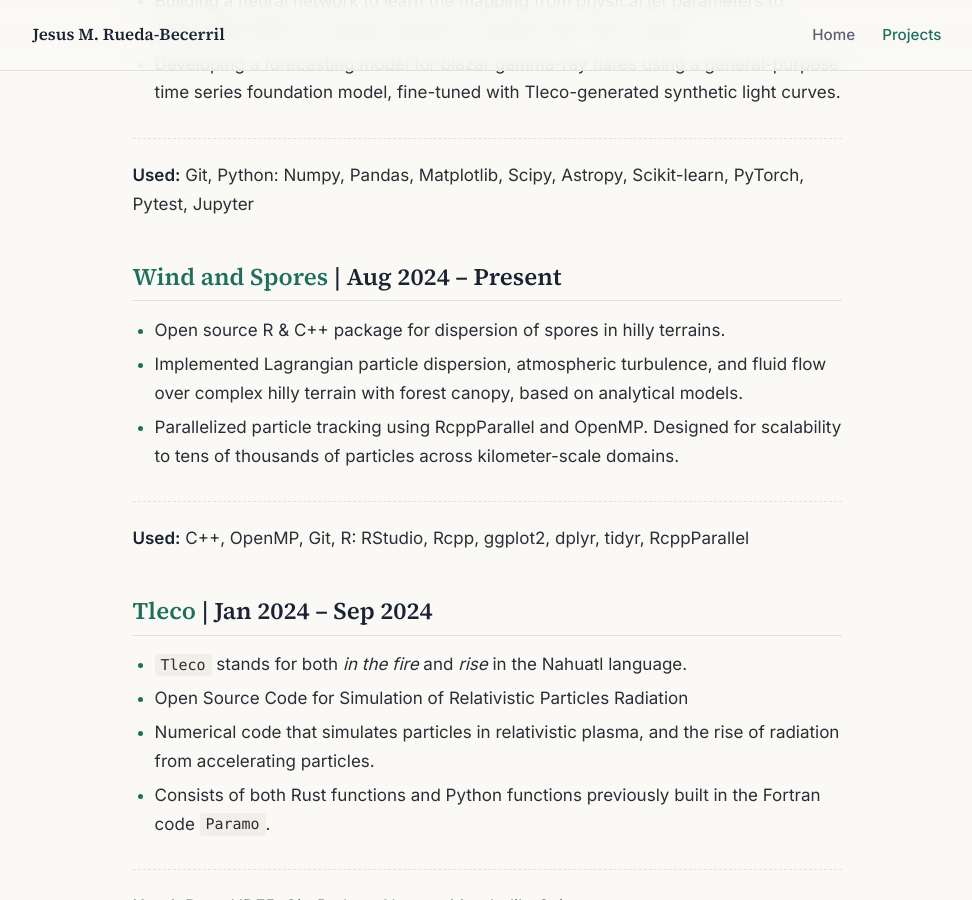
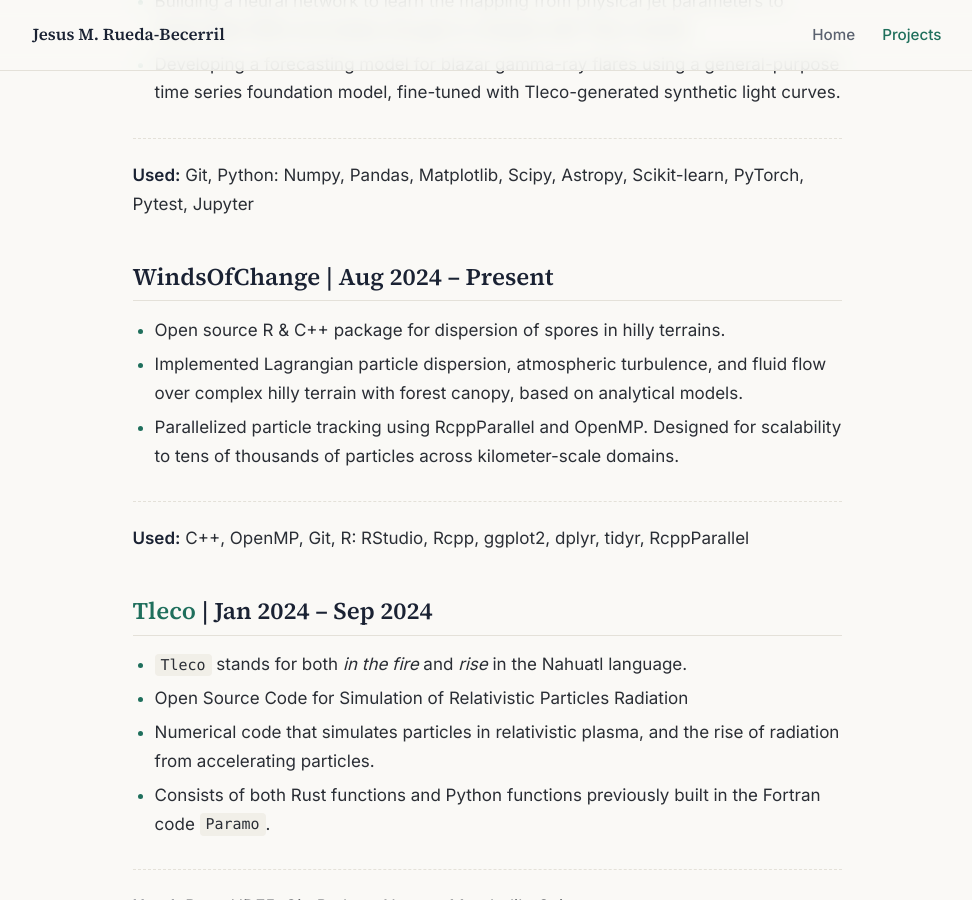
Before and after one commit to altjerue/altjerue.github.io, a Jekyll site: the page built from _pages/projects.md, in a window 1280 px wide and 900 px high, scrolled down 339 px. Shown: the whole window, without its empty margins (153-1125 px from the left). Built offline with Jekyll 4.4.1, drawn with Linux system fonts in a browser that asks for light colours.

Commit message:
Fix broken CV links, link previews, and project naming
- Point the Resume/CV links at the renamed PDFs in jmrb_cv
  (cv-RuedaBecerrilJM.pdf, resume-RuedaBecerrilJM.pdf); the old
  filenames returned 404.
- Set site url so jekyll-seo-tag emits absolute og:image/twitter:image
  and og:url/canonical again (lost when github-pages was dropped).
- Replace the empty site.github.build_revision CSS cache-buster with
  a build timestamp and drop dead site.github.* references.
- Add the missing #tleco and #windsofchange anchors on the Projects
  page and make the homepage links to them relative.
- Rename "Wind and Spores" to "WindsOfChange" and drop its link (the
  repo is private).
- Render LaTeX as plain text instead of a literal $\LaTeX$.
- Remove the dead Spanish CV comment.

Co-Authored-By: Claude Sonnet 5.5 <noreply@anthropic.com>

```diff
--- a/_config.yml
+++ b/_config.yml
@@ -6,6 +6,7 @@ kramdown:
 
 # Description
 title: Jesus M Rueda-Becerril, PhD
+url: https://altjerue.github.io
 logo: /images/Redwood.jpg
 # show_downloads: false
 name: Jesus M. Rueda-Becerril
--- a/_layouts/default.html
+++ b/_layouts/default.html
@@ -10,7 +10,7 @@
     <link rel="preconnect" href="https://fonts.googleapis.com">
     <link rel="preconnect" href="https://fonts.gstatic.com" crossorigin>
     <link href="https://fonts.googleapis.com/css2?family=Inter:wght@400;500;600;700&family=Source+Serif+4:opsz,wght@8..60,400;8..60,600;8..60,700&display=swap" rel="stylesheet">
-    <link rel="stylesheet" href="{{ "/assets/css/style.css?v=" | append: site.github.build_revision | relative_url }}">
+    <link rel="stylesheet" href="{{ "/assets/css/style.css" | relative_url }}?v={{ site.time | date: "%s" }}">
   </head>
   <body>
     {% assign is_home = false %}
@@ -32,8 +32,8 @@
         <img class="hero__avatar" src="{{ site.logo | relative_url }}" alt="">
       {% endif %}
       <div>
-        <h1 class="hero__title">{{ site.title | default: site.github.repository_name }}</h1>
-        <p class="hero__tagline">{{ site.description | default: site.github.project_tagline }}</p>
+        <h1 class="hero__title">{{ site.title }}</h1>
+        <p class="hero__tagline">{{ site.description }}</p>
       </div>
     </header>
     {% endif %}
@@ -45,9 +45,6 @@
     </main>
 
     <footer class="site-footer">
-      {% if site.github.is_project_page %}
-      <p>This project is maintained by <a href="{{ site.github.owner_url }}">{{ site.github.owner_name }}</a></p>
-      {% endif %}
       <p>&copy; {{ "now" | date: "%Y" }} {{ site.name }} &middot; Hosted on GitHub Pages</p>
     </footer>
 
--- a/_pages/projects.md
+++ b/_pages/projects.md
@@ -14,7 +14,8 @@ title: Projects
 
 **Used:** Git, Python: Numpy, Pandas, Matplotlib, Scipy, Astropy, Scikit-learn, PyTorch, Pytest, Jupyter
 
-## [Wind and Spores](https://github.com/UW-ForestMycobiomeLab/WindSporesHills)  | Aug 2024 -- Present
+## WindsOfChange | Aug 2024 -- Present
+{: #windsofchange}
 
 - Open source R & C++ package for dispersion of spores in hilly terrains.
 - Implemented Lagrangian particle dispersion, atmospheric turbulence, and fluid flow over complex hilly terrain with forest canopy, based on analytical models.
@@ -23,6 +24,7 @@ title: Projects
 **Used:** C++, OpenMP, Git, R: RStudio, Rcpp, ggplot2, dplyr, tidyr, RcppParallel
 
 ## [Tleco](https://github.com/zkdavis/Tleco)  | Jan 2024 -- Sep 2024
+{: #tleco}
 
 - `Tleco` stands for both *in the fire* and *rise* in the Nahuatl language.
 - Open Source Code for Simulation of Relativistic Particles Radiation
```
Also changed, not shown: index.md (+5 -6 lines).
